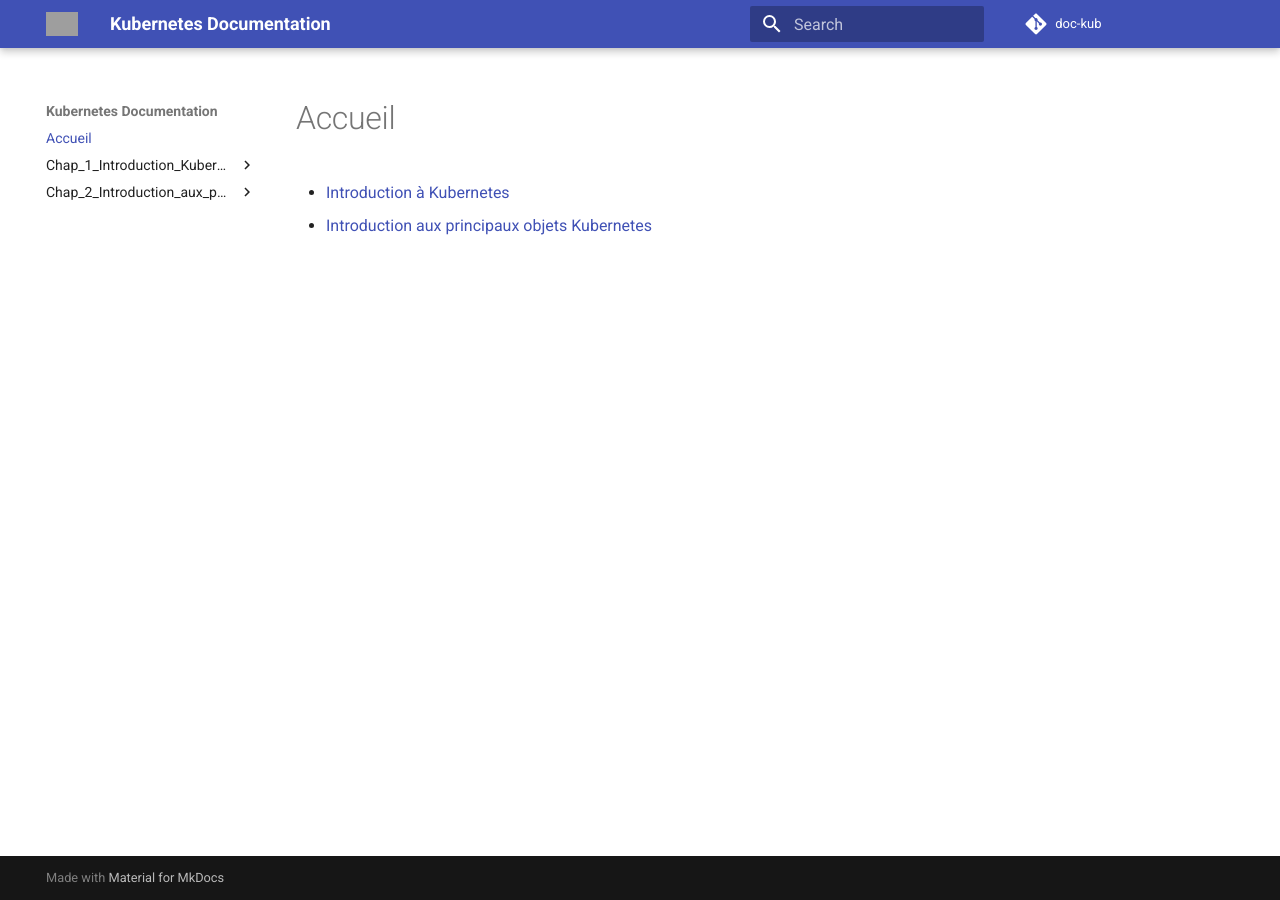
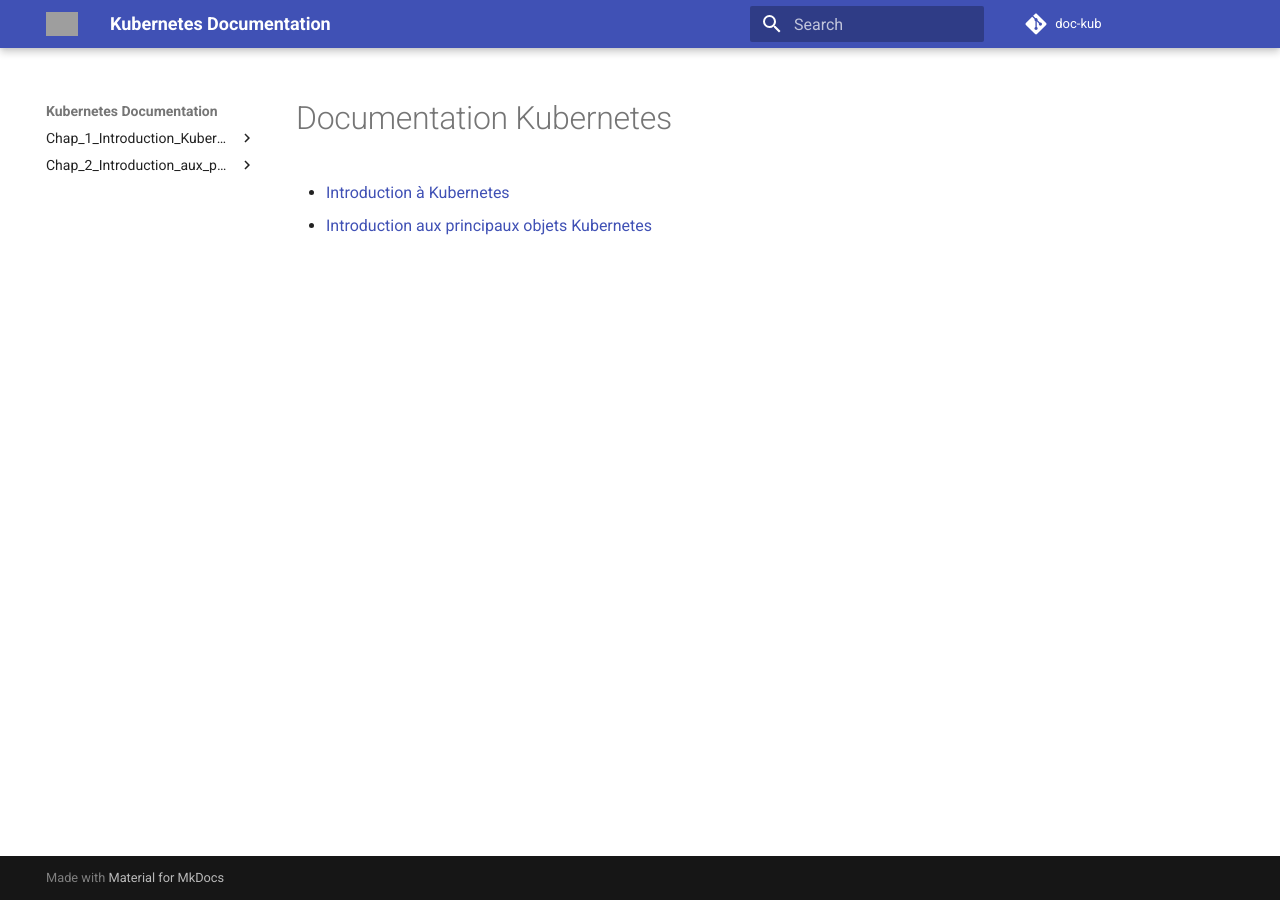
Before and after one commit to Adoum170/doc-kub, an MkDocs documentation site: the page built from docs/index.md, in a window 1280 px wide. Built offline with MkDocs 1.6.1 and Material for MkDocs 9.7.7, drawn with Linux system fonts in a browser that asks for light colours; some of the changed lines change nothing that is shown; grey boxes are pictures that could not be loaded.

Commit message:
feat: homepage

```diff
--- a/mkdocs.yml
+++ b/mkdocs.yml
@@ -12,7 +12,6 @@
   favicon: https://kubernetes.io/icons/favicon-64.png
 
 nav:
-  - Accueil: home.md
   - Chap_1_Introduction_Kubernetes:
     - Chap_1_Introduction_Kubernetes/index.md
     - Chap_1_Introduction_Kubernetes/a_Introduction_à_la_Stack_DevOps.md
@@ -21,12 +20,12 @@
     - Chap_1_Introduction_Kubernetes/d_Explication_de_l'environnement_et_mise_en_place_sur_Linux.md
     - Chap_1_Introduction_Kubernetes/e_Présentation_du_dashboard_Minikube_et_Kubectl.md
   - Chap_2_Introduction_aux_principaux_objets_Kubernetes:
+    - Chap_2_Introduction_aux_principaux_objets_Kubernetes/index.md
     - Chap_2_Introduction_aux_principaux_objets_Kubernetes/a_Les_Objets_Kubernetes.md
     - Chap_2_Introduction_aux_principaux_objets_Kubernetes/b_Décrire_les_objets_Kubernetes_objet_spec.md
     - Chap_2_Introduction_aux_principaux_objets_Kubernetes/c_Introduction_aux_Pods.md
     - Chap_2_Introduction_aux_principaux_objets_Kubernetes/d_Introduction_aux_déploiement_Deployments.md
     - Chap_2_Introduction_aux_principaux_objets_Kubernetes/e_Introduction_aux_Services.md
-    - Chap_2_Introduction_aux_principaux_objets_Kubernetes/index.md
   # - Chap_3_Les_fondamentaux_sur_les_objets_Kubernetes:
   #   - Chap_3_Les_fondamentaux_sur_les_objets_Kubernetes/dLes_Déployments_en_détail.md
   #   - Chap_3_Les_fondamentaux_sur_les_objets_Kubernetes/bLes_labels_et_les_sélecteurs.md
@@ -81,8 +80,7 @@
 ###
 # Tools
 
-# Generate index toc
+# Generate index toc, '/docs/Chap_X..'
 # for file in $(ls *.md); do title=$(awk -F: '/title/ {print $2}' $file | sed 's/^\ //g'); if [ -n "$(grep tags $file)" ]; then echo "- [$title]($file)"; fi ; done
-
-# Generate home index
-# for file in $(find . -type f -name index.md); do title=$(awk -F: '/title/ {print $2}' $file | sed 's/^\ //g'); echo "- [$title]($file)"; done
+# Generate index.md '/'
+# for file in $(find . -mindepth 3 -type f -name index.md); do title=$(awk -F: '/title/ {print $2}' $file | sed 's/^\ //g'); echo "- [$title]($(echo $file | sed 's/\.\/docs\///g'))"; done
```
Also changed, not shown: docs/index.md (renamed from docs/home.md).
